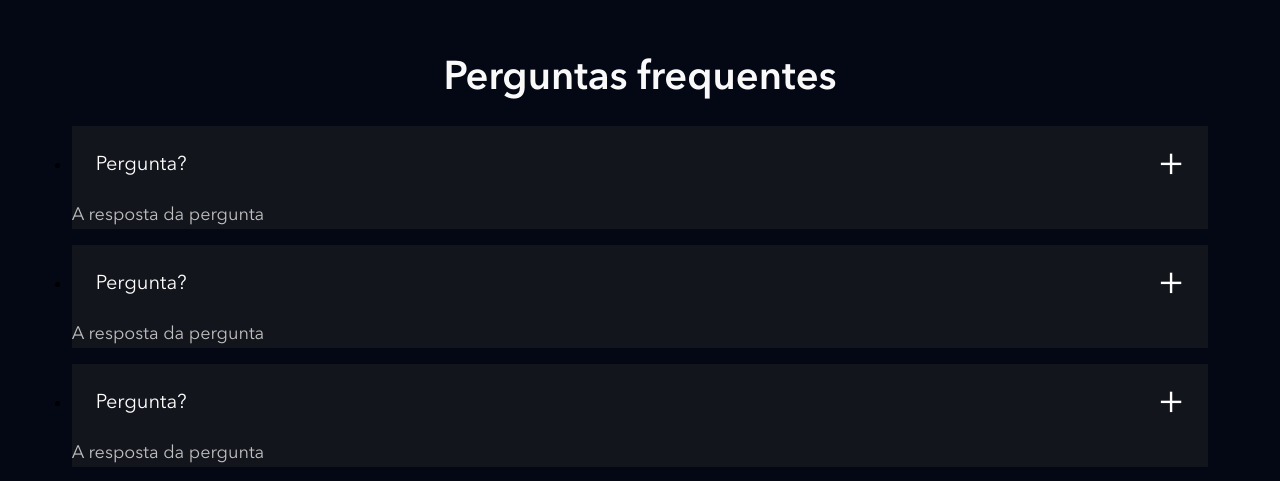
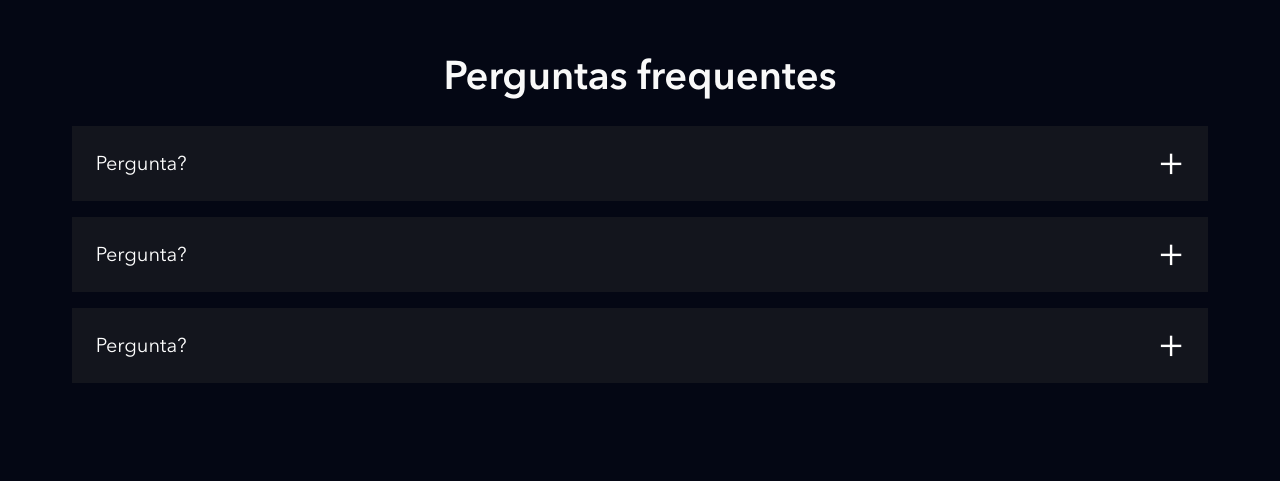
Before and after one commit to PedroCorado/DisneyPlus, a website: page index.html in a window 1280 px wide. Shown: the part 4270-4751 px from the top of the page. Drawn offline with nearby package versions, Linux system fonts and the light colour scheme; files that its build step writes are made by us from their sources; files whose address does not match are found by name.

Commit message:
Correção faq

```diff
--- a/src/main.js
+++ b/src/main.js
@@ -16,6 +16,14 @@ document.addEventListener('DOMContentLoaded', function () {
     for (let i = 0; i < questions.length; i++) {
         questions[i].addEventListener('click', abreOuFechaResposta);
     }
+
+    // Adicionando este eventListener para o conteudo das respostas
+    const answers = document.querySelectorAll('.faq__questions__item__answer'); // Add this line
+
+    for (let i = 0; i < answers.length; i++) {
+        answers[i].addEventListener('click', abreOuFechaResposta);
+    }
+    //Fim do novo codigo das respostas
 })
 
 function abreOuFechaResposta(elemento) {
--- a/src/styles/_faq.scss
+++ b/src/styles/_faq.scss
@@ -1,25 +1,28 @@
-.faq{
+.faq {
     padding: 5.6vw;
 
-    h2{
+    h2 {
         text-align: center;
         margin-bottom: 24px;
     }
 
-    &__questions{
-        &__item{
+    &__questions {
+        list-style: none; // Removendo o list style
+        padding-left: 0; // Removendo o padding da esquerda
+        cursor: pointer; // Adicionando pointer para todo o conteudo
+
+        &__item {
             background-color: #13151d;
             margin-bottom: 16px;
 
-            &__question{
+            &__question {
                 color: #fff;
                 font-size: 20px;
                 padding: 24px;
                 display: block;
-                cursor: pointer;
                 position: relative;
 
-                &::after{
+                &::after {
                     content: '+';
                     position: absolute;
                     top: 0;
@@ -31,25 +34,24 @@
                 }
             }
 
-            &__anwser{
+            &__answer {
                 overflow: hidden;
                 height: 0;
                 padding: 0 24px;
-                transition: height, 0.5s ease;
+                transition: height 0.5s ease;
             }
 
-            &--is-open{
-                .faq__questions__item__question::after{
+            &--is-open {
+                .faq__questions__item__question::after {
                     content: '-';
                 }
 
-                .faq__questions__item__answer{
+                .faq__questions__item__answer {
                     height: auto;
                     padding-bottom: 24px;
-                    transition: height, 0.5s ease;
+                    transition: height 0.5s ease;
                 }
             }
-
         }
     }
 }
```
